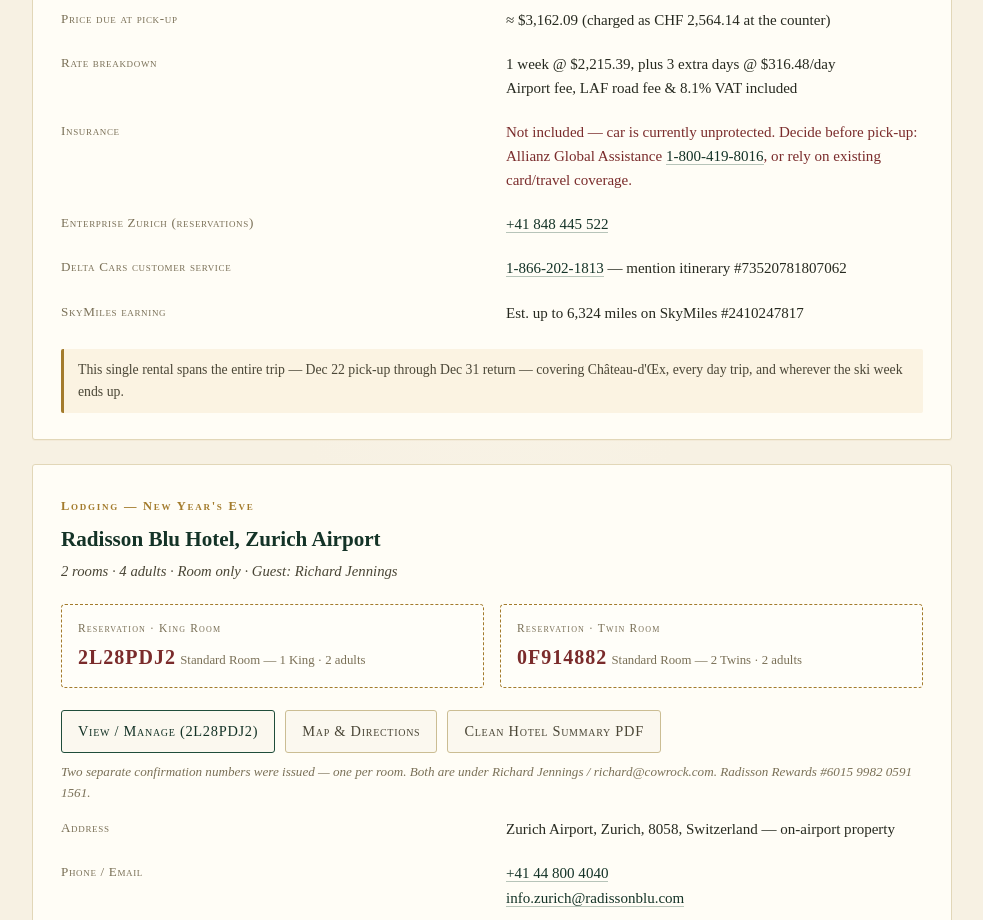
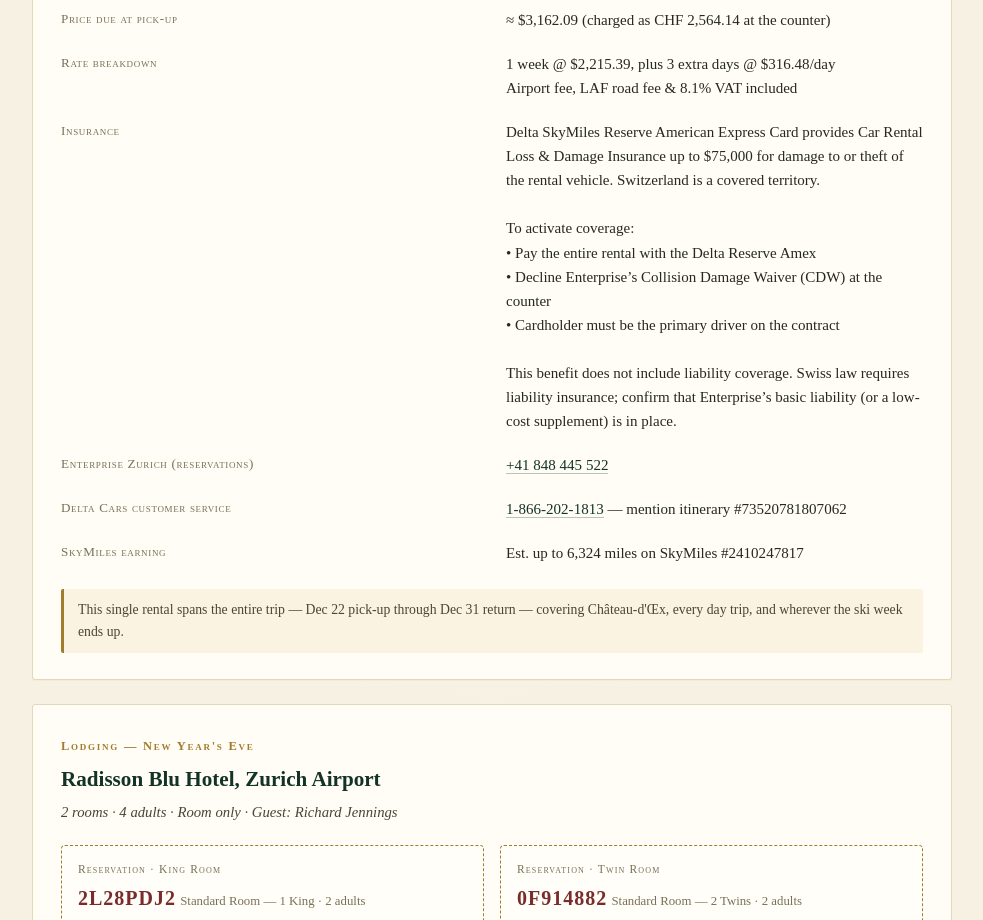
Before and after one commit to RGJIV/swiss-christmas-2026, a plain HTML site: page details.html in a window 1280 px wide. Shown: the part 2730-3650 px from the top of the page, without its empty margins (148-1131 px from the left). Drawn offline with Linux system fonts and the light colour scheme.

Commit message:
Replace unprotected warning with Delta Reserve Amex rental insurance details

```diff
--- a/details.html
+++ b/details.html
@@ -139,7 +139,12 @@
     <dt>Price due at pick-up</dt><dd>≈ $3,162.09 (charged as CHF 2,564.14 at the counter)</dd>
     <dt>Rate breakdown</dt><dd>1 week @ $2,215.39, plus 3 extra days @ $316.48/day<br>Airport fee, LAF road fee & 8.1% VAT included</dd>
 
-    <dt>Insurance</dt><dd style="color:var(--wine);">Not included — car is currently unprotected. Decide before pick-up: Allianz Global Assistance <a href="tel:+18004198016">1-800-419-8016</a>, or rely on existing card/travel coverage.</dd>
+    <dt>Insurance</dt><dd>Delta SkyMiles Reserve American Express Card provides Car Rental Loss & Damage Insurance up to $75,000 for damage to or theft of the rental vehicle. Switzerland is a covered territory.<br><br>
+To activate coverage:<br>
+• Pay the entire rental with the Delta Reserve Amex<br>
+• Decline Enterprise’s Collision Damage Waiver (CDW) at the counter<br>
+• Cardholder must be the primary driver on the contract<br><br>
+This benefit does not include liability coverage. Swiss law requires liability insurance; confirm that Enterprise’s basic liability (or a low-cost supplement) is in place.</dd>
     <dt>Enterprise Zurich (reservations)</dt><dd><a href="tel:+41848445522">+41 848 445 522</a></dd>
 
     <dt>Delta Cars customer service</dt><dd><a href="tel:+18662021813">1-866-202-1813</a> — mention itinerary #73520781807062</dd>
```
